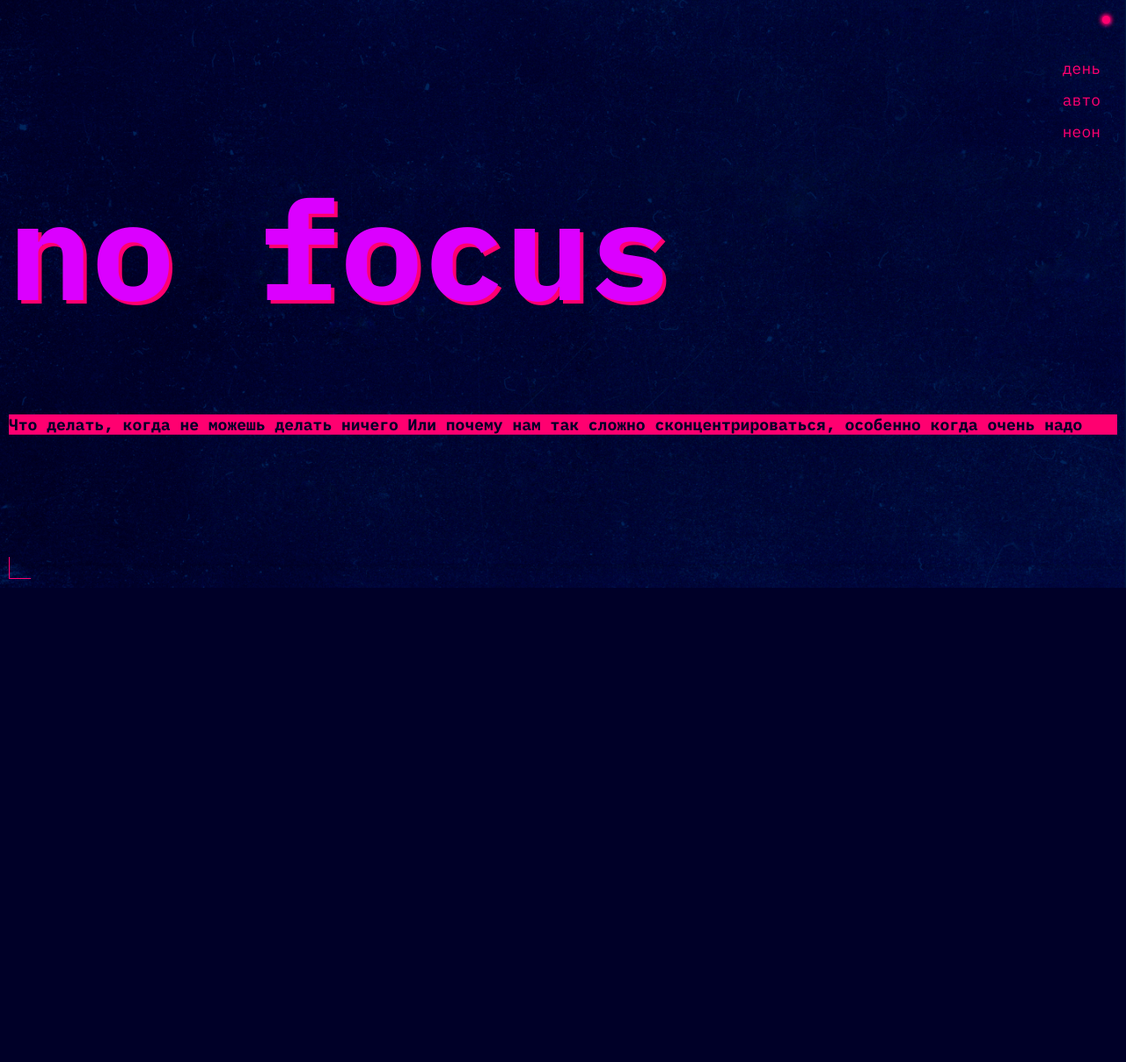
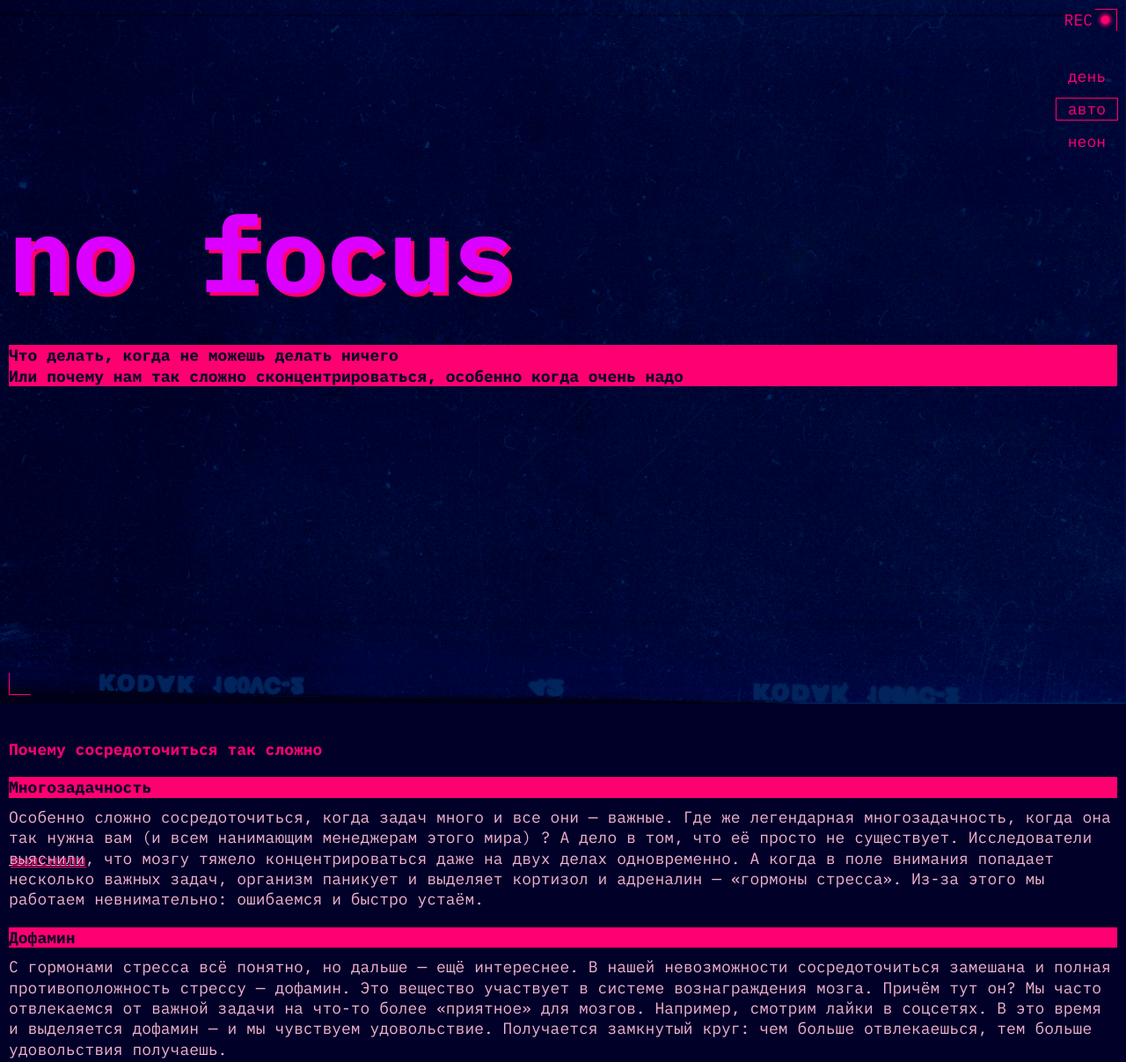
Before and after one commit to karpov2057/slozhno-sosredotochitsya, a plain HTML site: page index.html in a window 1280 px wide. Shown: the top 1207 px of the page at 88% size. Before the commit the page ends 800 px from the top, so only its background shows below. Drawn offline with Linux system fonts and the light colour scheme.

Commit message:
верстка по мобилку закончена, осталось под разные экраны и смену тем

```diff
--- a/index.html
+++ b/index.html
@@ -16,6 +16,7 @@
   </head>
   <body class="page">
     <header class="header decorated-zone">
+      <span class="rec lamp" aria-hidden="true">rec</span>
       <nav class="header__theme-menu">
         <ul class="header__theme-menu-list">
           <li class="header__theme-menu-item">
@@ -42,17 +43,18 @@
           </li>
         </ul>
       </nav>
-      <h1 class="header__title">no focus</h1>
-      <div class="header__subtitle">
-        <p class="header__subtitle-text title-decor">Что делать, когда не можешь делать ничего
+      <div class="header__title">
+        <h1 class="header__title-text">no focus</h1>
+        <p class="header__subtitle title-decor">Что делать, когда не можешь делать ничего
+          <br>
         Или почему нам так сложно сконцентрироваться, особенно когда очень надо</p>
       </div>
     </header>
-    <!--main class="content">
+    <main class="content">
       <section class="article">
-        <h2 class="article_heading">Почему сосредоточиться так сложно</h2>
-        <ul class="article_list">
-          <li class="article_list-item">
+        <h2 class="article__heading">Почему сосредоточиться так сложно</h2>
+        <ul class="article__list">
+          <li class="article__list-item">
             <article class="card">
               <h3 class="card__title title-decor">Многозадачность</h3>
               <p class="card__text">Особенно сложно сосредоточиться, когда задач много и все они — важные.
@@ -78,9 +80,9 @@
         </ul>
       </section>
       <section class="article">
-        <h2 class="article_heading">Что снижает концентрацию внимания?</h2>
-        <ul class="article_list">
-          <li class="article_list-item">
+        <h2 class="article__heading">Что снижает концентрацию внимания?</h2>
+        <ul class="article__list">
+          <li class="article__list-item">
             <article class="card">
               <h3 class="card__title title-decor">Многозадачность</h3>
               <p class="card__text">Как концентрация может снижаться из-за… концентрации?
@@ -114,10 +116,10 @@
         </ul>
       </section>
       <section class="article">
-        <h2 class="article_heading">Как концентрироваться лучше, чем золотая рыбка (то есть дольше трёх секунд)</h2>
+        <h2 class="article__heading">Как концентрироваться лучше, чем золотая рыбка (то есть дольше трёх секунд)</h2>
         <p class="article__text title-decor">5 простых (на самом деле не очень) советов</p>
-        <ul class="article_list">
-          <li class="article_list-item">
+        <ul class="article__list">
+          <li class="article__list-item">
             <article class="card">
               <h3 class="card__title title-decor">Представьте небо и облака</h3>
               <p class="card__text">Или листья в ручье. Тут дело в лёгкой медитации, которая помогает успокоиться.
@@ -181,9 +183,9 @@
         </picture>
       </section>
     </main>
-    <footer class="footer">
+    <footer class="footer decorated-zone">
       <h5 class="footer__title">focus</h5>
-    </footer-->
+    </footer>
     <script src="./scripts/script.js"></script>
   </body>
 </html>
--- a/styles/style.css
+++ b/styles/style.css
@@ -2,69 +2,93 @@
 
 .page {
   /* сохраните в разметке и стилях класс page. На его основе работает скрипт. */
-  font-family: var(--main-font), monospace;
+  font-family: var(--page-font), monospace;
   background-color: var(--bg-color);
 }
 
 .header {
+  position: relative;
   display: grid;
   grid-template-columns: 1fr;
-  grid-template-rows: repeat(3, 1fr);
-  min-block-size: 668px;
+  grid-template-rows: repeat(3, min-content);
+  block-size: 100vh;
   min-inline-size: 375px;
   padding: var(--page-padding);
-  background-image: url(../images/cover-image-dark.png);
+  background-image: var(--bg-image);
   background-repeat: no-repeat;
   background-position: center;
   background-size: cover;
 }
 
-.header::after {
+.decorated-zone::before {
   content: "";
+  position: absolute;
+  top: 10px;
+  right: 10px;
   width: 25px;
   height: 25px;
+  border-block-start: 1px solid var(--accent-color);
+  border-inline-end: 1px solid var(--accent-color);
+}
+
+.decorated-zone::after {
+  content: "";
+  position: absolute;
+  width: 25px;
+  height: 25px;
+  left: 10px;
+  bottom: 10px;
   border-block-end: 1px solid var(--accent-color);
   border-inline-start: 1px solid var(--accent-color);
 }
 
-.decorated-zone {
-  position: relative;
+.rec {
+  position: absolute;
+  top: 10px;
+  right: 38px;
+  color:#FF0070;
+  font-weight: 400;
+  font-size: 18px;
+  line-height: 25px;
+  text-transform: uppercase;
 }
 
-.decorated-zone::before {
+.rec::after {
   content: "";
   position: absolute;
   width: 9px;
   height: 9px;
   background-color: var(--accent-color);
   border-radius: 5px;
-  top: 18px;
-  right: 18px;
+  top: 8px;
   box-shadow: 0px 0px 4px 2px var(--accent-color);
+  margin-left: 10px;
 }
 
 .header__theme-menu {
+  align-self: center;
   justify-self: end;
-  align-self: center;
+  padding-block-start: 65px;
 }
 
 .header__theme-menu-list {
   display: flex;
   flex-direction: column;
+  align-items: center;
   gap: 13px;
 }
 
 .header__theme-menu-item {
-  color: #FF0070;
+  color: var(--color-menu-item);
   font-size: 18px;
   line-height: 18px;
-  padding: 1.5px 13px;
 }
 
 .header__theme-menu-button {
   background-color: inherit;
   border: none;
   text-transform: lowercase;
+  padding: 3px 13px;
 }
 
 .header__theme-menu-button:focus {
@@ -75,25 +99,29 @@
   border-block-end: 1px solid var(--accent-color);
 }
 
+.header__theme-menu-button_active {
+  outline: 1px solid var(--outline-button-color);
+}
+
 .header__title {
+  min-block-size: 117px;
+  min-inline-size: 355px;
+  padding-block-start: 65px;
+}
+
+.header__title-text {
   font-weight: 700;
-  font-size: clamp(7.5rem, 0.5625rem + 14.4531vw, 9.8125rem);
+  font-size: clamp(7.25rem, 7.0115rem + 1.0178vw, 7.5rem);
   line-height: 82.5%;
   color: var(--header-title-color);
   text-shadow: 4px 4px 0px var(--shadow);
 }
 
 .header__subtitle {
-  min-block-size: 117px;
-  inline-size: 100%;
-  justify-self: end;
-  align-self: center;
-}
-
-.header__subtitle-text {
   font-weight: 700;
   font-size: 18px;
-  line-height: 23px;
+  line-height: 23.4px;
+  margin-block-start: 56px;
 }
 
 .title-decor {
@@ -116,24 +144,26 @@
   gap: 20px;
 }
 
-.article_heading {
+.article__heading {
   font-weight: 700;
   font-size: 18px;
-  line-height: 23px;
+  line-height: 23.4px;
   color: var(--accent-color);
 }
 
 .article__text {
-  font-style: normal;
   font-weight: 700;
   font-size: 18px;
-  line-height: 23px;
 }
 
-.article_list {
+.article__list {
   display: flex;
   flex-direction: column;
-  gap: 10px;
+  gap: 20px;
+}
+
+.article__list-item {
+  display: flex;
 }
 
 .card {
@@ -142,21 +172,17 @@
   gap: 10px;
 }
 
-.article_list-item {
-  display: flex;
-}
-
 .card__title {
   font-weight: 700;
   font-size: 18px;
-  line-height: 23px;
+  line-height: 23.4px;
 }
 
 .card__text {
   font-style: normal;
   font-weight: 400;
   font-size: 18px;
-  line-height: 23px;
+  line-height: 23.4px;
   color: var(--text-color);
 }
 
@@ -194,6 +220,7 @@
 }
 
 .footer {
+  position: relative;
   display: flex;
   justify-content: center;
   align-items: center;
@@ -203,8 +230,8 @@
 
 .footer__title {
   font-weight: 700;
-  font-size: clamp(7.5rem, 0.5625rem + 14.4531vw, 9.8125rem);
+  font-size: clamp(7.25rem, 7.0115rem + 1.0178vw, 7.5rem);
   line-height: 82.5%;
-  color: #DB00FF;
+  color: var(--color-footer-title);
   text-shadow: 4px 4px 0px var(--shadow);
 }
--- a/styles/variables.css
+++ b/styles/variables.css
@@ -4,12 +4,15 @@
 */
 :root {
   --accent-color: #FF0070;
-  --main-font: 'IBM Plex Mono';
+  --page-font: 'IBM Plex Mono';
   --text-color: #F1B2CE;
   --bg-color: #000028;
   --page-padding: 10px;
   --shadow: #FF0070;
   --title-color: #000028;
   --header-title-color: #DB00FF;
-  --bg-image: url(../images/cover-image.png)
+  --bg-image: url(../images/cover-image-dark.png);
+  --outline-button-color: #FF0070;
+  --color-menu-item: #FF0070;
+  --color-footer-title: #DB00FF;
 }
```
